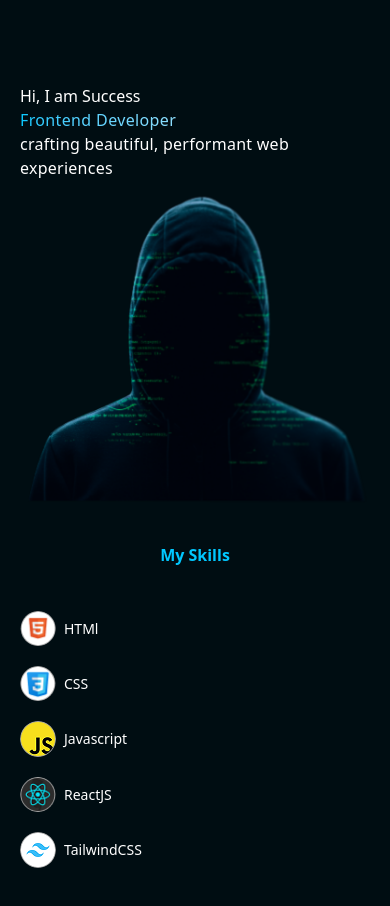
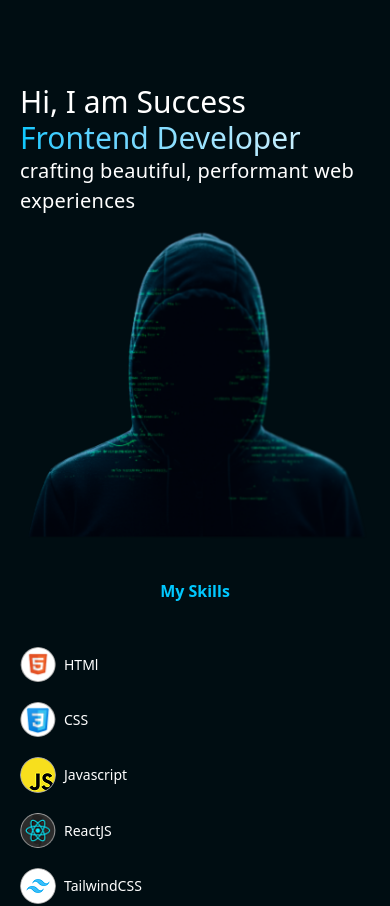
Before and after one commit to Obayuwana22/my-portfolio, a React (Vite) app: page / in a window 390 px wide. Shown: the top 906 px of the page. Built offline with nearby package versions, Linux system fonts and the light colour scheme; some icons are missing.

Commit message:
Fix font size in hero

```diff
--- a/src/components/Hero.jsx
+++ b/src/components/Hero.jsx
@@ -3,13 +3,13 @@ import heroAvatar from "../assets/hero-avatar2.png";
 
 const Hero = () => {
   return (
-    <div className="flex flex-col text-white md:flex-row md:items-center md:justify-center md:text-2xl xl:text-5xl">
+    <div className="flex flex-col text-white md:flex-row md:items-center md:justify-center">
       <div className="mt-5 xl:mt-[133px]">
-        <div className="xl:text-4xl ">Hi, I am Success</div>
-        <div className="font-medium tracking-[0.36px] leading-normal bg-gradient-to-r from-[#00C8FF] to-[#E6F8FC] bg-clip-text text-transparent">
+        <div className="text-3xl xl:text-5xl ">Hi, I am Success</div>
+        <div className="text-3xl font-medium xl:text-5xl  xl:tracking-[0.36px] xl:leading-normal bg-gradient-to-r from-[#00C8FF] to-[#E6F8FC] bg-clip-text text-transparent">
           Frontend Developer
         </div>
-        <p className="xl:text-[2.125rem] tracking-[0.255px] leading-normal">
+        <p className="text-xl xl:text-[2.125rem] tracking-[0.255px] leading-normal">
           crafting beautiful, performant web experiences
         </p>
       </div>
```
